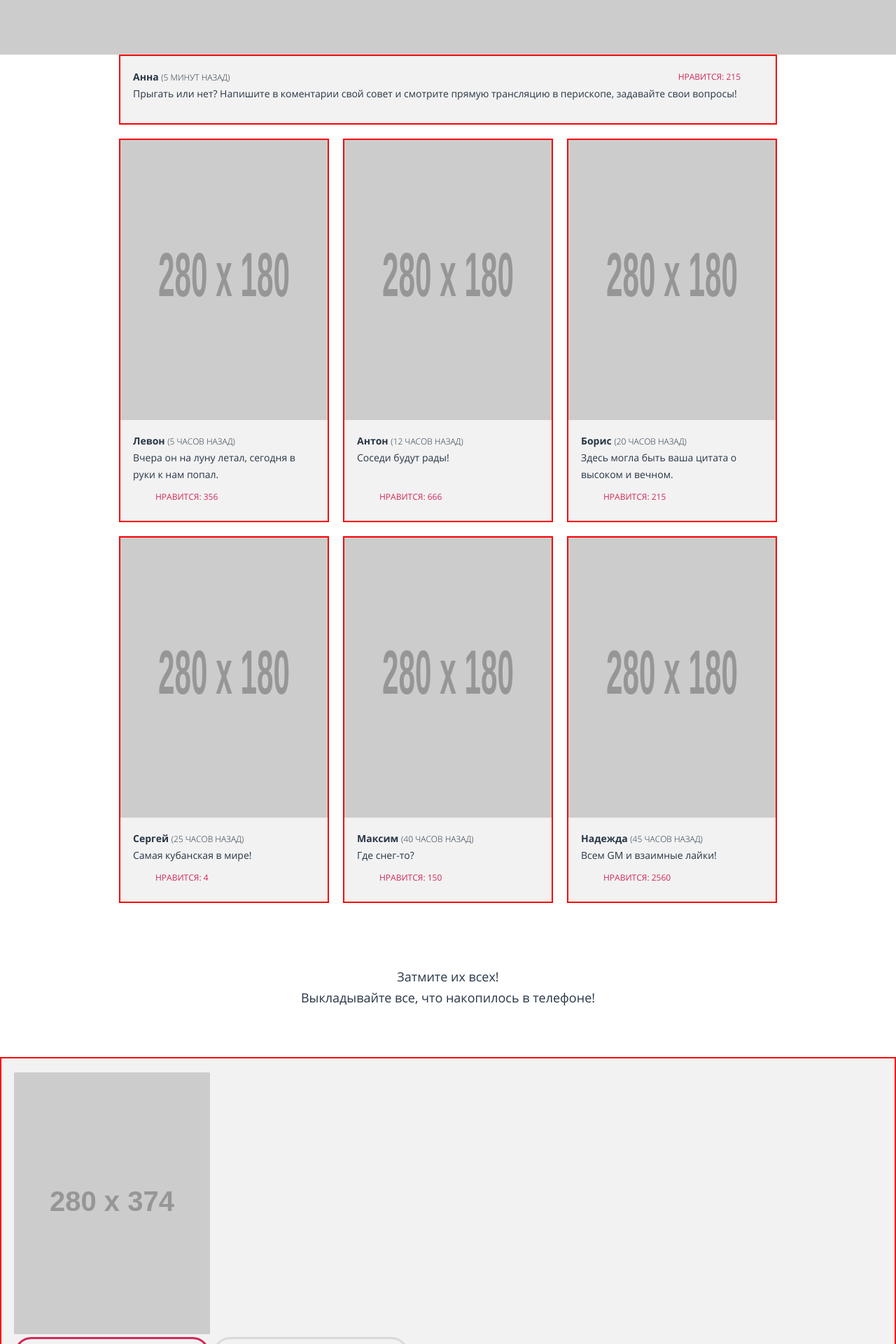
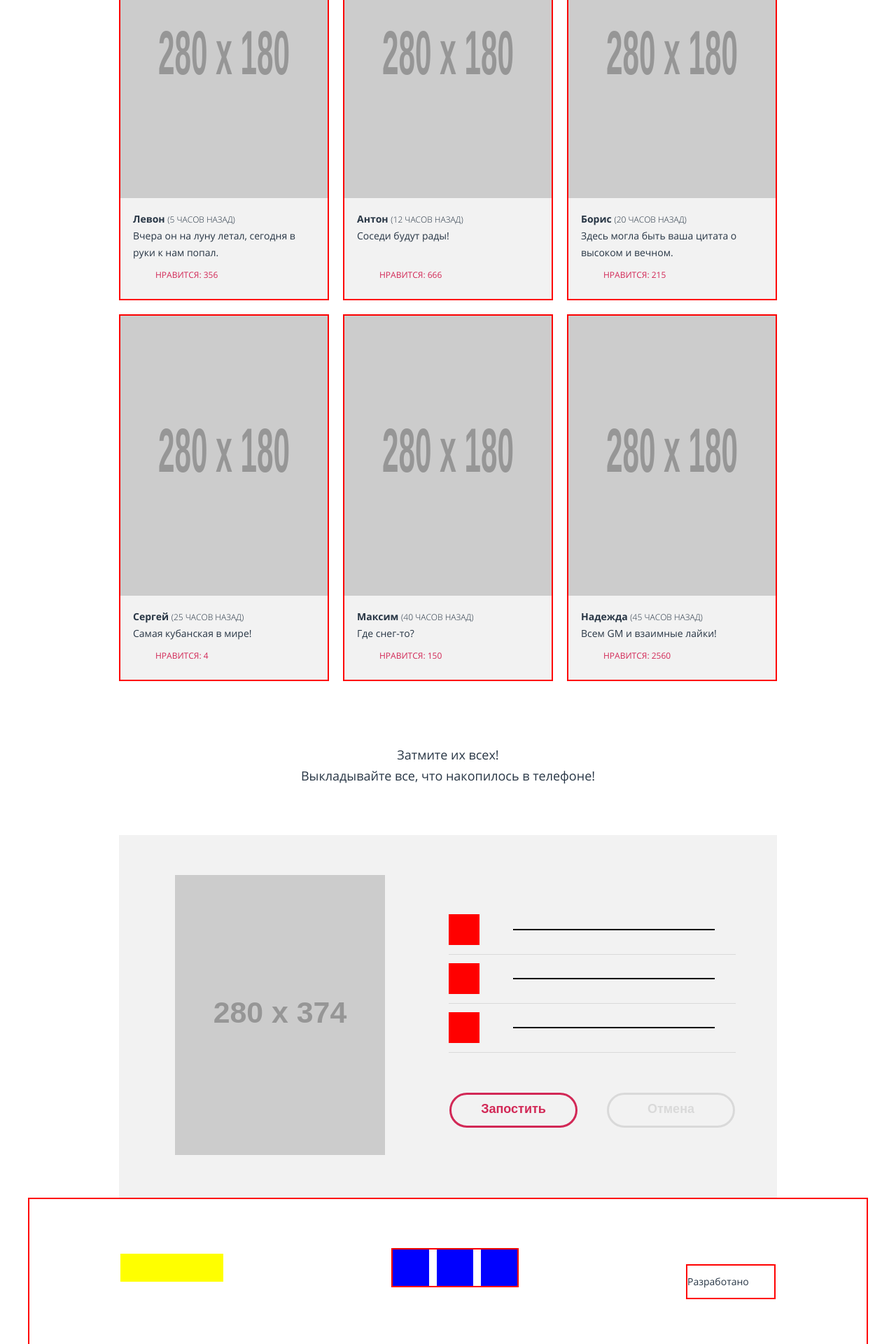
Before and after one commit to elenagradovich/425039-pink, a PHP site: page /photo.html in a window 1280 px wide. Shown: the part 1360-3280 px from the top of the page at 70% size. Run offline with PHP 8.4, Linux system fonts and the light colour scheme; grey boxes labelled with a size stand in for pictures from a placeholder-image service; style sheets or scripts are compiled from the project's sources; some libraries are stand-ins or nearby versions.

Commit message:
Сверстан адаптвный блок upload-form

```diff
--- a/source/photo.html
+++ b/source/photo.html
@@ -148,33 +148,49 @@
         </div>
         <p class="gallery__footer">Затмите их всех!<br> Выкладывайте все, что накопилось в телефоне!</p>
       </section>
-      <form class="photo-content__form upload-photo-form" method="post" action="#" enctype="multipart/form-data">
-        <div class="upload-photo-form__wrapper">
+      <div class="photo-content__form upload-photo">
+        <form class="upload-photo__form" method="post" action="#" enctype="multipart/form-data">
           <h2 class="visually-hidden">Форма редактирования фото</h2>
-          <img class="upload-photo-form__preview" src="http://placehold.it/280x374" width="280" height="374">
-          <div class="upload-photo-form__effects effects">
-            <div class="effects__item effects__item--crop">
+          <div class="upload-photo__preview">
+            <img class="upload-photo__img" src="http://placehold.it/280x374">
+          </div>
+          <div class="upload-photo__wrapper">
+            <div class="upload-photo__wrapper-effect">
+              <ul class="upload-photo__effects effects">
+                <li class="effects__item effects__item--crop">
                   <input class="visually-hidden" type="radio" name="effect" id="effect-crop" value="crop" checked>
-              <label class="upload-effect upload-effect--crop" for="effect-crop"></label>
+                  <label class="effects__img effects__img--crop" for="effect-crop"></label>
+                  <div class="effects__filter filter">
+                    <div class="filter__pin"></div>
                   </div>
-            <div class="effects__item effects__item--fill">
+                </li>
+                <li class="effects__item effects__item--fill">
                   <input class="visually-hidden" type="radio" name="effect" id="effect-fill" value="fill">
-              <label class="upload-effect upload-effect--fill" for="effect-fill"></label>
+                  <label class="effects__img effects__img--fill" for="effect-fill"></label>
+                  <div class="effects__filter filter">
+                    <div class="filter__pin"></div>
                   </div>
-            <div class="effects__item effects__item--contrast">
+                </li>
+                <li class="effects__item effects__item--contrast">
                   <input class="visually-hidden" type="radio" name="effect" id="effect-contrast" value="contrast">
-              <label class="upload-effect upload-effect--contrast" for="effect-contrast"></label>
+                  <label class="effects__img effects__img--contrast" for="effect-contrast"></label>
+                  <div class="effects__filter filter">
+                    <div class="filter__pin"></div>
+                  </div>
+                </li>
+              </ul>
+              <div class="upload-photo__filter filter">
+                <div class="filter__pin"></div>
               </div>
             </div>
-          <div class="upload-photo-form__filter filter">
-            <div class="filter__pin"></div>
-          </div>
-          <div class="upload-photo-form__controls controls">
-            <button class="btn controls__submit" type="submit">Запостить</button>
-            <button class="btn controls__cancel" type="button">Отмена</button>
+            <div class="upload-photo__controls">
+              <button class="btn upload-photo__submit" type="submit">Запостить</button>
+              <button class="btn upload-photo__cancel" type="reset">Отмена</button>
             </div>
           </div>
         </form>
+      </div>
+
     </main>
     <footer class="footer footer--photo">
       <div class="footer__wrapper-bottom">
--- a/source/sass/blocks/_contacts.scss
+++ b/source/sass/blocks/_contacts.scss
@@ -2,7 +2,7 @@
   display: flex;
   flex-direction: column;
   padding: 0;
-  margin: 0;
+  margin: 0 auto;
   border: $temporary;
 }
 
@@ -44,7 +44,11 @@
   }
 }
 
-@media (min-width: 996px) {
+@media (min-width: $desktop-width) {
+  .contacts {
+    padding: 0 102px;
+  }
+
   .contacts__item:nth-child(2) {
     order: 2;
   }
--- a/source/sass/blocks/_effect.scss
+++ b/source/sass/blocks/_effect.scss
@@ -1,60 +1,59 @@
-.effect {
-  width: 100%;
+.effects {
+  display: flex;
+  flex-direction: row;
+  justify-content: center;
+  align-items: center;
+  @include lt-st-reset;
+}
+
+.effects__img {
+  display: block;
+  width: 44px;
+  height: 44px;
+  background: red;
+}
+
+.effects__filter {
   display: none;
-  background: $color-primary;
 }
 
 @media (min-width: $tablet-width) {
-  .effect {
-    display: flex;
+  .effects {
     flex-direction: column;
-    align-items: flex-end;
-    width: 100%;
-    max-width: $tablet-width;
-    margin: 0 auto;
-    padding-left: 330px;
-    padding-right: 20px;
   }
 
-  .effect__wrapper {
-    width: 100%;
+  .effects__filter {
+    display: flex;
   }
 
-  .effect__link {
-    font-size: 18px;
-    line-height: 30px;
-    color: $color-font-accent;
-    text-decoration: underline;
+  .effects__item {
+    display: flex;
+    flex-direction: row;
+    align-items: center;
+    justify-content: space-between;
+    width: 275px;
+    height: 70px;
+    padding-right: 18px;
+    border-bottom: 1px solid $color-btn-reset;
   }
 
-  .effect__content {
-    line-height: 24px;
+  .effects__img {
+    display: block;
+    width: 22px;
+    height: 22px;
   }
-
-  .effect__title {
-    font-weight: 700;
-    font-size: 30px;
-    line-height: 36px;
-   }
 }
 
 @media (min-width: $desktop-width) {
-  .effect {
-    max-width: $desktop-width;
-    padding: 114px 180px 118px 496px;
+  .effects__img {
+    display: block;
+    width: 44px;
+    height: 44px;
+    background: red;
   }
 
-  .effect__wrapper {
-    width: 100%;
-  }
-
-  .effect__title {
-    font-size: 30px;
-    line-height: 30px;
-   }
-
- .effect__content {
-    font-size: 18px;
-    line-height: 30px;
+  .effects__item {
+    width: 410px;
+    padding-right: 30px;
   }
 }
--- /dev/null
+++ b/source/sass/blocks/_filter.scss
@@ -0,0 +1,17 @@
+.filter {
+  width: 100%;
+  height: 2px;
+  background: $color-dark;
+}
+
+@media (min-width: $tablet-width) {
+  .filter {
+    width: 202px;
+  }
+}
+
+@media (min-width: $desktop-width) {
+  .filter {
+    width: 288px;
+  }
+}
--- a/source/sass/blocks/_footer.scss
+++ b/source/sass/blocks/_footer.scss
@@ -2,6 +2,7 @@
   display: flex;
   flex-direction: column;
   align-items: center;
+  min-width: $mobile-width;
 }
 
 .footer-index__wrapper {
@@ -54,11 +55,11 @@
     padding: 36px $padding-side;
     min-height: 127px;
   }
-}
 
   .footer__item {
     margin: 0;
   }
+}
 
 @media (min-width: $desktop-width) {
   .footer__wrapper-bottom {
--- a/source/sass/blocks/_gallery.scss
+++ b/source/sass/blocks/_gallery.scss
@@ -10,7 +10,10 @@
 .gallery__image-top {
   display: block;
   width: 100%;
-  height: auto;
+  height: 137px;
+  background: $color-secondary no-repeat;
+  background-size: cover;
+  background-position: 50%;
 }
 
 .gallery__slogan {
@@ -48,13 +51,17 @@
 }
 
 @media (min-width: $tablet-width) {
+
   .gallery__wrapper {
     max-width: $tablet-width;
-    width: 100%;
   }
 
   .gallery__item--top {
     width: 100%;
+  }
+
+  .gallery__image-top {
+    height: 509px;
   }
 
   .gallery__slogan {
@@ -106,4 +113,8 @@
   .gallery__item:nth-child(n+2):nth-child(3n-1) {
     margin-right: 20px;
   }
+
+  .gallery__image-top {
+    height: 506px;
+  }
 }
--- a/source/sass/blocks/_page-content.scss
+++ b/source/sass/blocks/_page-content.scss
@@ -2,7 +2,3 @@
   min-width: $mobile-width;
   width: 100%;
 }
-
-.photo-content__title {
-
-}
--- a/source/sass/blocks/_page-header.scss
+++ b/source/sass/blocks/_page-header.scss
@@ -1,6 +1,7 @@
 .page-header {
   width: 100%;
   min-height: 462px;
+  min-width: $mobile-width;
   padding-bottom: 20px;
   background: $color-secondary url("../img/bg-back-mobile@1x.jpg") no-repeat;
   background-size: cover;
--- a/source/sass/blocks/_photo-content.scss
+++ b/source/sass/blocks/_photo-content.scss
@@ -1 +1,3 @@
-.photo-content__gallery {}
+.photo-content__form {
+  margin: 0 auto;
+}
--- a/source/sass/blocks/_upload-photo-form.scss
+++ b/source/sass/blocks/_upload-photo-form.scss
@@ -1,17 +1,133 @@
-.upload-photo-form {
-  padding: 20px 20px 41px 18px;
-  background: darken($color-primary, 5.1);
-  border: $temporary;
+.upload-photo {
+  width: 100%;
+  background-color: darken($color-primary, 5.1);
 }
 
-.controls__submit {
+.upload-photo__form {
+  display: flex;
+  flex-direction: column;
+  justify-content: center;
+  align-items: center;
+  padding-top: 20px;
+  padding-bottom: 40px;
+}
+
+.upload-photo__preview {
+  margin-bottom: 42px;
+}
+
+.upload-photo__img {
+  width: 100%;
+  height: auto;
+}
+
+.upload-photo__wrapper {
+  display: flex;
+  flex-direction: column;
+  align-items: center;
+  justify-content: center;
+  width: 100%;
+}
+
+.upload-photo__wrapper-effect {
+  display: flex;
+  flex-direction: column;
+  justify-content: center;
+  width: 100%;
+  border-bottom: 1px solid $color-btn-reset;
+  margin-bottom: 38px;
+}
+
+.upload-photo__filter {
+  max-width: 240px;
+  margin: 0 auto;
+}
+
+.upload-photo__controls {
+  display: flex;
+  flex-direction: column;
+  justify-content: center;
+}
+
+.upload-photo__submit {
   width: 280px;
   border: 3px solid $color-font-accent;
   color: $color-font-accent;
+  margin-bottom: 12px;
 }
 
-.controls__cancel {
+.upload-photo__cancel {
   width: 280px;
   border: 3px solid $color-btn-reset;
   color: $color-btn-reset;
 }
+
+@media (min-width: $tablet-width) {
+  .upload-photo__form {
+    flex-direction: row;
+    justify-content: space-between;
+    margin: 0 auto;
+    padding: 57px 20px 54px;
+    width: 100%;
+    max-width: $tablet-width;
+  }
+
+  .upload-photo__preview {
+    margin-bottom: 0;
+  }
+
+  .upload-photo__img {
+    width: 300px;
+    height: 400px;
+  }
+
+  .upload-photo__wrapper {
+    width: 49%;
+    justify-content: space-between;
+  }
+
+  .upload-photo__wrapper-effect {
+    display: flex;
+    flex-direction: column;
+    justify-content: space-between;
+    width: 275px;
+    height: 200px;
+    margin: 0 0 67px;
+    border-bottom: none;
+  }
+
+  .upload-photo__filter {
+    display: none;
+  }
+}
+@media (min-width: $desktop-width) {
+  .upload-photo {
+    background: $color-primary;
+  }
+
+  .upload-photo__wrapper {
+    width: 51%;
+  }
+
+  .upload-photo__form {
+    width: 100%;
+    max-width: $desktop-width - 2 * $padding-side-desktop;
+    padding: 57px 60px 57px 80px;
+    background-color: darken($color-primary, 5.1);
+  }
+
+  .upload-photo__controls {
+    flex-direction: row;
+    justify-content: space-between;
+    width: 100%;
+  }
+
+  .upload-photo__submit {
+    width: 183px;
+    margin-bottom: 0;
+  }
+
+  .upload-photo__cancel {
+    width: 183px;
+  }
+}
--- a/source/sass/style.scss
+++ b/source/sass/style.scss
@@ -26,7 +26,6 @@ a {
 }
 
 img {
-  max-width: 100%;
   height: auto;
 }
 
@@ -61,4 +60,5 @@ img {
 @import "blocks/_gallery.scss";
 @import "blocks/_gallery-card.scss";
 @import "blocks/_upload-photo-form.scss";
+@import "blocks/_filter.scss";
 @import "blocks/_modal.scss";
```
Lines whose indentation alone changed are shown as unchanged.
